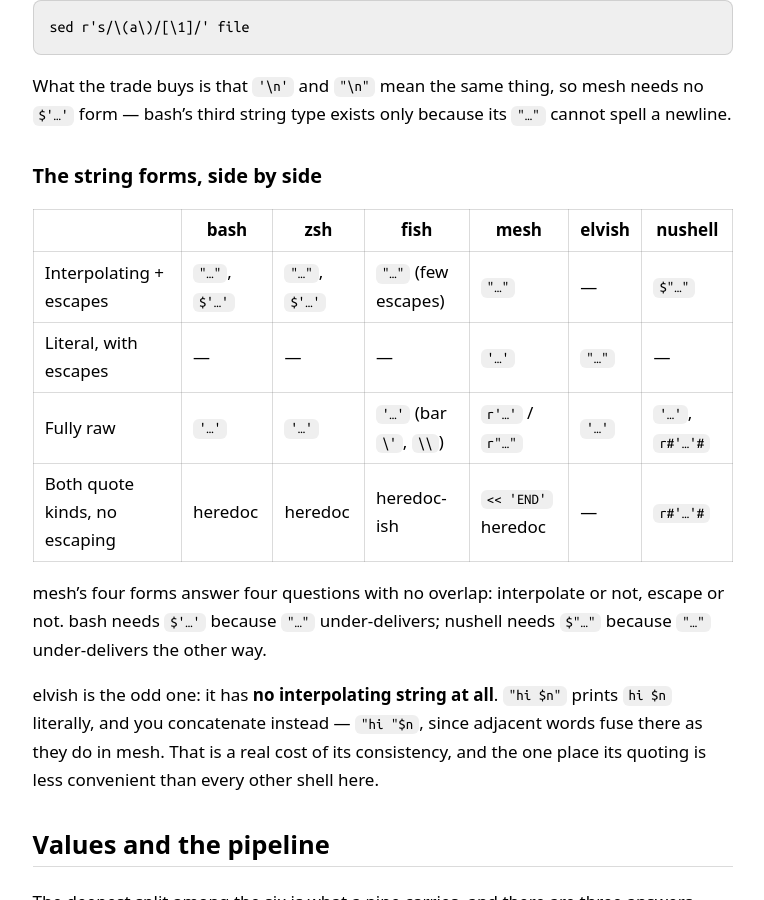
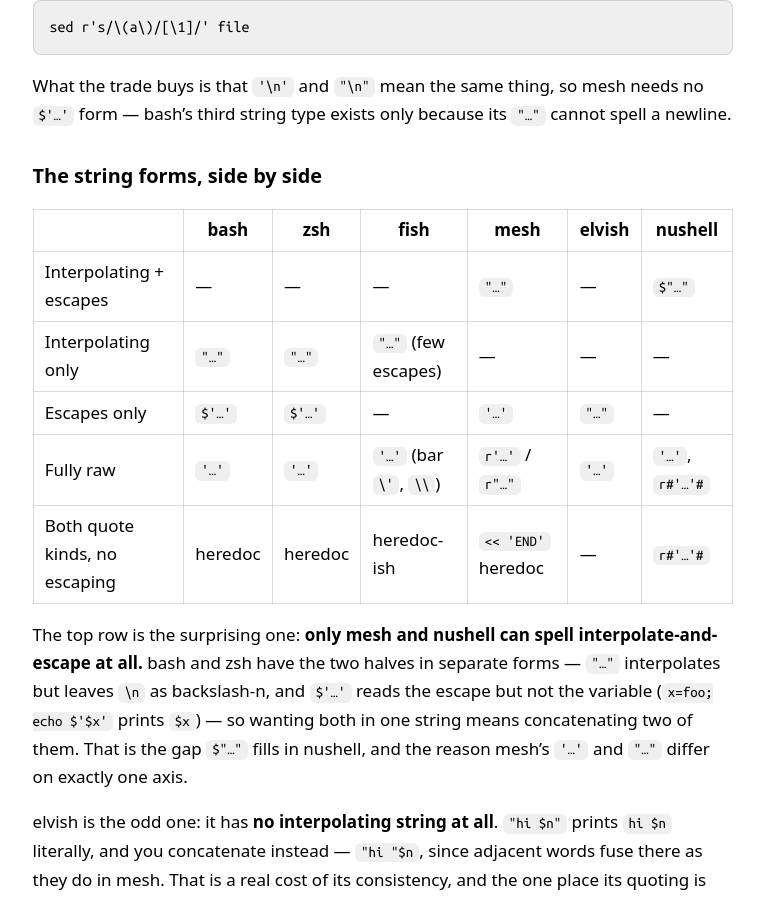
Before and after one commit to mikelward/mesh, a Jekyll site: the page built from docs/COMPARISON.md, in a window 1280 px wide and 900 px high, scrolled down 10013 px. Shown: the whole window, without its empty margins (257-1021 px from the left). Built offline with Jekyll 4.4.1, drawn with Linux system fonts in a browser that asks for light colours; our own code applies the rules of GitHub Pages for plain Markdown files.

Commit message:
Fix the string-forms table: $'…' does not interpolate
The table listed bash and zsh's $'…' under "Interpolating + escapes".
It reads ANSI-C escapes but never expands parameters, so it belongs with
mesh's '…' instead. Checking that turned up the larger error: with $'…'
moved out, neither bash nor zsh has any form in the top row at all —
their "…" interpolates but leaves \n as backslash-n.

Verified against bash 5.2.21 and zsh 5.9:

    x=foo; v="a\nb $x"   ->  a \ n b   f o o
    x=foo; echo $'$x'    ->  $x

So the two capabilities live in separate forms and cannot be combined in
one string. Splits the old row into "Interpolating + escapes",
"Interpolating only", and "Escapes only", which leaves only mesh and
nushell in the first — the point the surrounding prose was reaching for
and getting wrong.

docs/COMPARISON.md:367-370 table, :373-378 prose.

```diff
--- a/docs/COMPARISON.md
+++ b/docs/COMPARISON.md
@@ -365,14 +365,18 @@ spell a newline.
 
 | | bash | zsh | fish | mesh | elvish | nushell |
 | --- | --- | --- | --- | --- | --- | --- |
-| Interpolating + escapes | `"…"`, `$'…'` | `"…"`, `$'…'` | `"…"` (few escapes) | `"…"` | — | `$"…"` |
-| Literal, with escapes | — | — | — | `'…'` | `"…"` | — |
+| Interpolating + escapes | — | — | — | `"…"` | — | `$"…"` |
+| Interpolating only | `"…"` | `"…"` | `"…"` (few escapes) | — | — | — |
+| Escapes only | `$'…'` | `$'…'` | — | `'…'` | `"…"` | — |
 | Fully raw | `'…'` | `'…'` | `'…'` (bar `\'`, `\\`) | `r'…'` / `r"…"` | `'…'` | `'…'`, `r#'…'#` |
 | Both quote kinds, no escaping | heredoc | heredoc | heredoc-ish | `<< 'END'` heredoc | — | `r#'…'#` |
 
-mesh's four forms answer four questions with no overlap: interpolate or not,
-escape or not. bash needs `$'…'` because `"…"` under-delivers; nushell needs
-`$"…"` because `"…"` under-delivers the other way.
+The top row is the surprising one: **only mesh and nushell can spell
+interpolate-and-escape at all.** bash and zsh have the two halves in separate
+forms — `"…"` interpolates but leaves `\n` as backslash-n, and `$'…'` reads the
+escape but not the variable (`x=foo; echo $'$x'` prints `$x`) — so wanting both
+in one string means concatenating two of them. That is the gap `$"…"` fills in
+nushell, and the reason mesh's `'…'` and `"…"` differ on exactly one axis.
 
 elvish is the odd one: it has **no interpolating string at all**. `"hi $n"`
 prints `hi $n` literally, and you concatenate instead — `"hi "$n`, since
```
